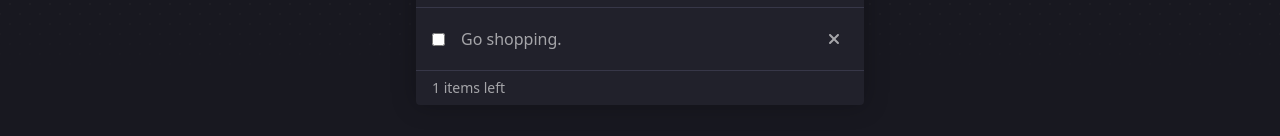
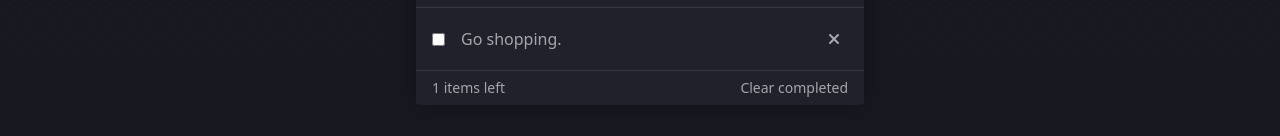
Before and after one commit to vlazaroes/react-playground, a React (Create React App) app: page / in a window 1280 px wide. Shown: the part 226-362 px from the top of the page. Built offline with nearby package versions, Linux system fonts and the light colour scheme.

Commit message:
feat: add clear completed items button (#1)

```diff
--- a/src/App.js
+++ b/src/App.js
@@ -24,6 +24,7 @@ export default class App extends React.Component {
     this.onAddItem = this.onAddItem.bind(this);
     this.onChangeCompletedItem = this.onChangeCompletedItem.bind(this);
     this.onRemoveItem = this.onRemoveItem.bind(this);
+    this.onClearCompleted = this.onClearCompleted.bind(this);
   }
 
   onAddItem(itemLabel) {
@@ -53,6 +54,12 @@ export default class App extends React.Component {
     }));
   }
 
+  onClearCompleted() {
+    this.setState((state) => ({
+      items: state.items.filter((item) => item.completed === false),
+    }));
+  }
+
   render() {
     const { items } = this.state;
 
@@ -74,6 +81,7 @@ export default class App extends React.Component {
           items={items}
           onChangeCompletedItem={this.onChangeCompletedItem}
           onRemoveItem={this.onRemoveItem}
+          onClearCompleted={this.onClearCompleted}
         />
       </div>
     );
--- a/src/components/List/List.js
+++ b/src/components/List/List.js
@@ -8,6 +8,7 @@ export default class List extends React.Component {
     super(props);
     this.onChangeCompletedItem = this.onChangeCompletedItem.bind(this);
     this.onRemoveItem = this.onRemoveItem.bind(this);
+    this.onClearCompleted = this.onClearCompleted.bind(this);
   }
 
   onChangeCompletedItem(itemId) {
@@ -16,6 +17,10 @@ export default class List extends React.Component {
 
   onRemoveItem(itemId) {
     this.props.onRemoveItem(itemId);
+  }
+
+  onClearCompleted() {
+    this.props.onClearCompleted();
   }
 
   render() {
@@ -38,6 +43,13 @@ export default class List extends React.Component {
         </ul>
         <footer className={ListStyles.Footer}>
           <p className={ListStyles.ItemsLeft}>{itemsLeftCount} items left</p>
+          <button
+            className={ListStyles.ClearCompleted}
+            type="button"
+            onClick={this.onClearCompleted}
+          >
+            Clear completed
+          </button>
         </footer>
       </div>
     );
@@ -54,4 +66,5 @@ List.propTypes = {
   ).isRequired,
   onChangeCompletedItem: PropTypes.func.isRequired,
   onRemoveItem: PropTypes.func.isRequired,
+  onClearCompleted: PropTypes.func.isRequired,
 };
--- a/src/components/List/List.module.css
+++ b/src/components/List/List.module.css
@@ -19,10 +19,24 @@
 }
 
 .Footer {
+  align-items: center;
   border-top: 1px solid #373748;
+  display: flex;
+  justify-content: space-between;
   padding: 10px 16px;
 }
 
 .ItemsLeft {
   font-size: 14px;
 }
+
+.ClearCompleted {
+  background-color: transparent;
+  border: 0;
+  font-size: 14px;
+}
+
+.ClearCompleted:hover {
+  color: #ffffff;
+  cursor: pointer;
+}
```
